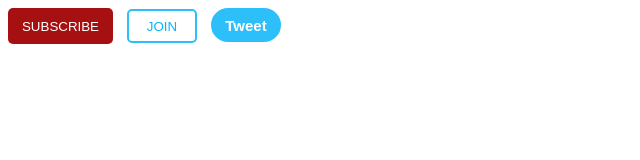
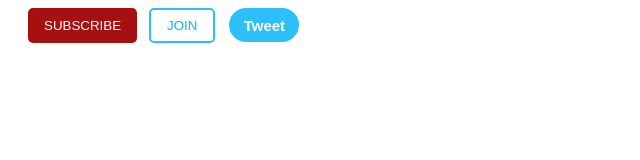
Before and after one commit to Dayatnur/BELAJAR-HTML-CSS, a plain HTML site: page 24-12-23/Css.html in a window 1280 px wide. Shown: the whole page, without its empty margins (0-640 px from the left). Drawn offline with Linux system fonts and the light colour scheme.

Commit message:
Update Css #1.html

```diff
--- a/24-12-23/Css.html
+++ b/24-12-23/Css.html
@@ -1,3 +1,4 @@
+<!-- padding adalah alternatif yang lebih baik untuk tinggi dan lebar -->
 <!DOCTYPE html>
 <html lang="en">
   <head>
@@ -10,22 +11,50 @@
       background-color: rgb(167, 16, 16);
       color: #fff;
       border: none;
-      height: 36px;
-      width: 105px;
+      padding-top: 10px;
+      padding-bottom: 10px;
+      padding-left: 16px;
+      padding-right: 16px;
       border-radius: 5px;
       cursor: pointer;
+      margin-right: 8px;
+      margin-left: 20px;
+      transition: opacity 0.15s;
+      vertical-align: top;
     }
+
+    /* jadi hover ini sendiri berguna ketika pointer mengarah ke tempatnya itu akan berubah warna */
+    .a:hover {
+      opacity: 0.8;
+    }
+    /* jadi active ini berguna ketika tombol di klik */
+    .a:active {
+      opacity: 0.5;
+    }
+
     .b {
       background-color: #fff;
       border-color: rgb(45, 191, 249);
       border-style: solid;
       color: rgb(0, 183, 255);
-      height: 34px;
-      width: 70px;
+      padding-top: 8px;
+      padding-bottom: 8px;
+      padding-left: 16px;
+      padding-right: 16px;
       border-radius: 5px;
       cursor: pointer;
-      margin-left: 10px;
+
+      transition: background-color 0.15s, color 0.15s;
+
     }
+    .b:hover {
+      background-color: rgb(0, 183, 255);
+      color: #fff;
+    }
+    .b:active {
+      opacity: 0.7;
+    }
+
     .c {
       background-color: rgb(45, 191, 249);
       border-color: rgb(45, 191, 249);
@@ -38,6 +67,12 @@
       margin-left: 10px;
       font-weight: bold;
       font-size: 15px;
+      transition: box-shadow 0.15s;
+      vertical-align: top;
+    }
+    .c:hover {
+      /* posisi pertama horizontal, kedua vertikal, blur, warna nya */
+      box-shadow: 5px 5px 10px rgba(0, 0, 0, 0.15);
     }
   </style>
   <body>
```
